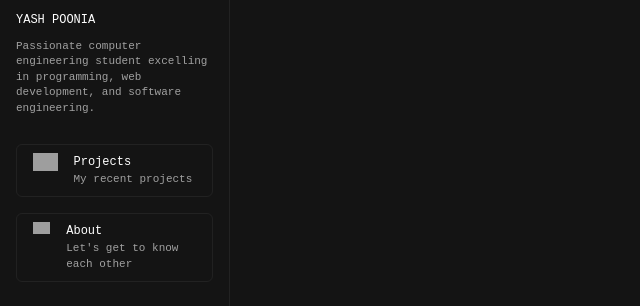
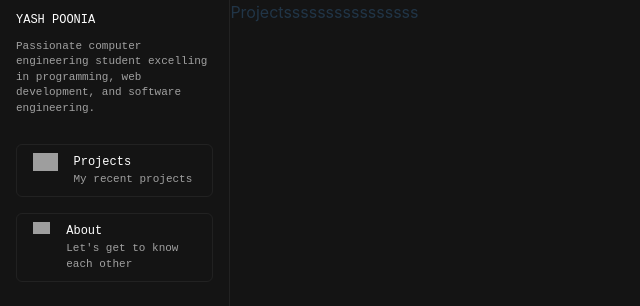
Before and after one commit to yash7xm/Portfolio, a React (Vite) app: page / in a window 1280 px wide. Shown: the top 306 px of the page, without its empty margins (0-640 px from the left). Built offline with nearby package versions, Linux system fonts and the light colour scheme; grey boxes are pictures that could not be loaded.

Commit message:
projects and about page added

```diff
--- a/src/App.jsx
+++ b/src/App.jsx
@@ -1,13 +1,22 @@
 import './App.css'
 import Sidebar from './Components/Sidebar'
-import Content from './Components/Content'
+import Projects from './Components/Projects'
+import About from './Components/About'
+import { useState } from 'react'
+
 
 function App() {
 
+  const [content, setContent] = useState(0);
+
+  const changeContent = (newContent) => {
+    setContent(newContent);
+  }
+
   return (
     <div className="app">
-      <Sidebar />
-      <Content />
+      <Sidebar changeContent = {changeContent}/>
+      {content === 0 ? <Projects /> : <About />}
     </div>
   )
 }
--- /dev/null
+++ b/src/Components/About.jsx
@@ -0,0 +1,11 @@
+import '../assets/Styles/About.css'
+
+function About() {
+    return (
+        <div className="about">
+            Abouttttttttttttttt
+        </div>
+    )
+}
+
+export default About
--- a/src/Components/Content.jsx
+++ /dev/null
@@ -1,11 +0,0 @@
-import '../assets/Styles/Content.css'
-
-function Content() {
-    return (
-       <div className="content">
-
-       </div>
-    )
-}
-
-export default Content
--- /dev/null
+++ b/src/Components/Projects.jsx
@@ -0,0 +1,11 @@
+import '../assets/Styles/Projects.css'
+
+function Projects() {
+    return (
+       <div className="projects">
+            Projectssssssssssssssss
+       </div>
+    )
+}
+
+export default Projects
--- a/src/Components/Sidebar.jsx
+++ b/src/Components/Sidebar.jsx
@@ -1,6 +1,6 @@
 import '../assets/Styles/Sidebar.css'
 
-function Sidebar() {
+function Sidebar({changeContent}) {
     return (
         <div className="sidebar">
             <div className="info">
@@ -8,7 +8,7 @@ function Sidebar() {
                 <div className="desc">Passionate computer engineering student excelling in programming, web development, and software engineering.</div>
             </div>
             <div className="buttons">
-                <div className="projects-btn btn">
+                <div className="projects-btn btn" onClick={() => changeContent(0)}>
                     <div className="btn-internal">
                         <div className="projects-btn-img btn-img">
                             <img src="https://framerusercontent.com/images/4tR2kkcmNDwWLyCTL6UKBxtGk.png" alt="" />
@@ -23,7 +23,7 @@ function Sidebar() {
                         </div>
                     </div>
                 </div>
-                <div className="about-btn btn">
+                <div className="about-btn btn" onClick={() => changeContent(1)}>
                     <div className="btn-internal">
                         <div className="about-btn-img btn-img">
                             <img src="https://framerusercontent.com/images/4tR2kkcmNDwWLyCTL6UKBxtGk.png" alt="" />
--- /dev/null
+++ b/src/assets/Styles/About.css
@@ -0,0 +1,3 @@
+.about {
+    flex-grow: 1;
+}
--- a/src/assets/Styles/Content.css
+++ b/src/assets/Styles/Projects.css
@@ -1,3 +1,3 @@
-.content {
+.projects {
     flex-grow: 1;
 }
```
